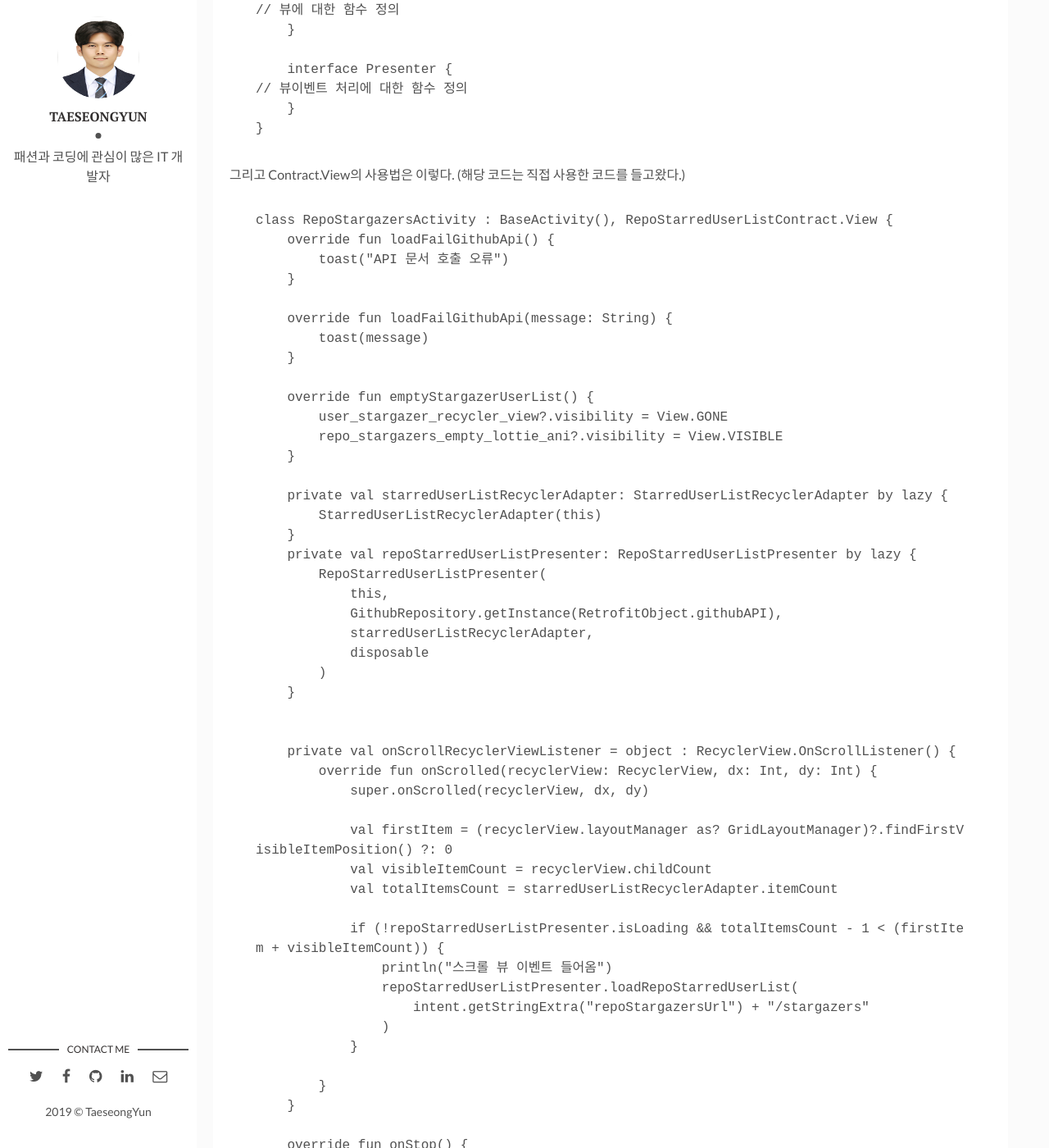
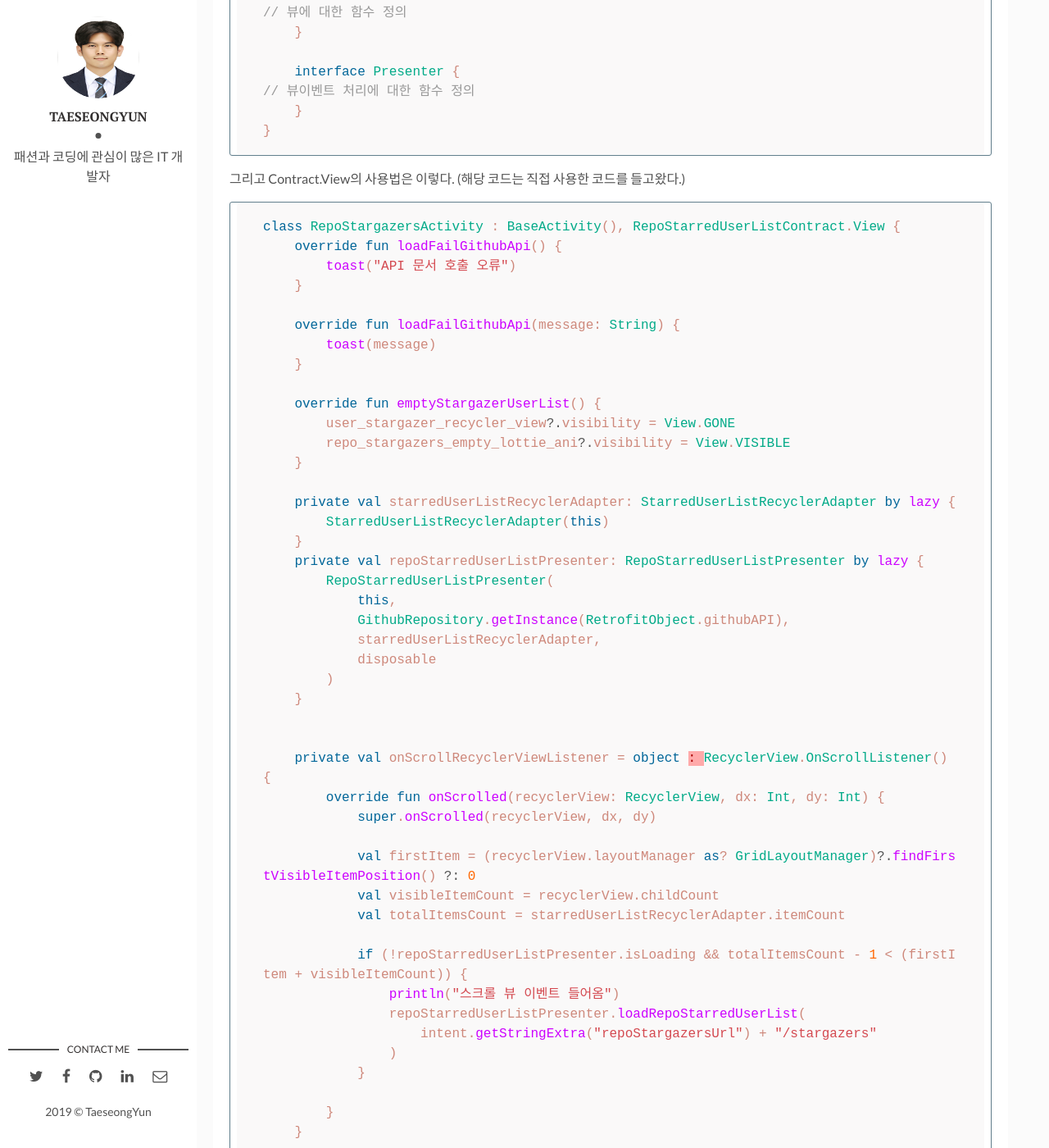
Before and after one commit to TaeseongYun/TaeseongYun.github.io, a Jekyll site: the page built from _posts/2019-11-27-what-is-mvp-pattern.markdown, in a window 1280 px wide and 1400 px high, scrolled down 1684 px. Shown: the whole window at 82% size. Built offline with Jekyll 4.4.1, drawn with Linux system fonts in a browser that asks for light colours; comment, search, counter and statistics services are not loaded; some of the changed text lies outside the part shown.

Commit message:
fix: comments

````diff
--- a/_posts/2019-11-27-what-is-mvp-pattern.markdown
+++ b/_posts/2019-11-27-what-is-mvp-pattern.markdown
@@ -32,7 +32,7 @@ Presenter : Contract 에서 정의 된 Contract.Presenter를 상속받에서 구
 
 즉 Contract를 코드로보면 이러하다
 
-```Kotlin
+```kotlin
 interface ExampleContract {
     interface View {
 // 뷰에 대한 함수 정의
@@ -46,7 +46,7 @@ interface ExampleContract {
 
 그리고 Contract.View의 사용법은 이렇다. (해당 코드는 직접 사용한 코드를 들고왔다.)
 
-```Kotlin
+```kotlin
 class RepoStargazersActivity : BaseActivity(), RepoStarredUserListContract.View {
     override fun loadFailGithubApi() {
         toast("API 문서 호출 오류")
````
Also changed, not shown: other parts of _posts/2019-11-27-what-is-mvp-pattern.markdown (+2 -0 lines).
